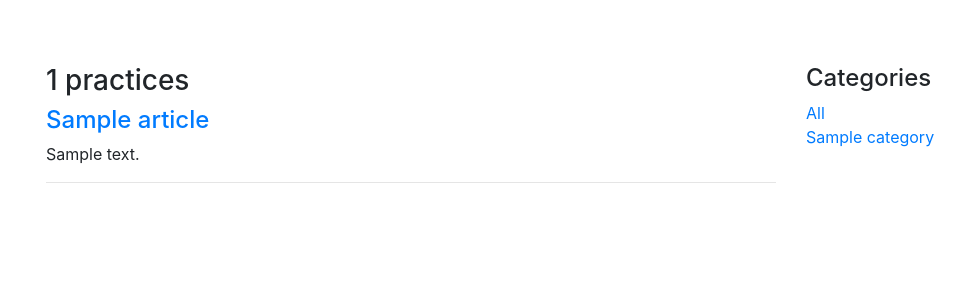
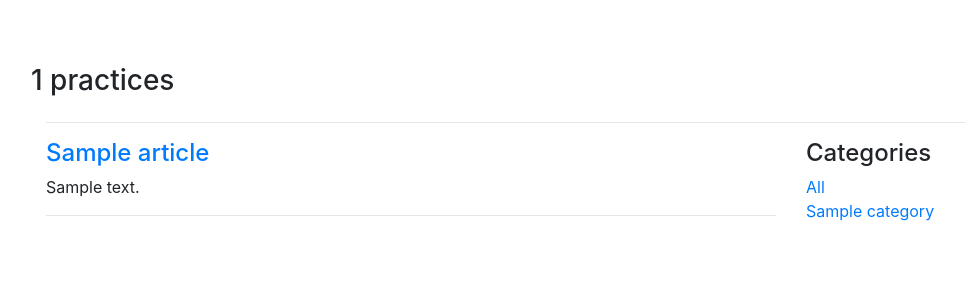
Before and after one commit to Dev-Badr/freeLearnAcademy, a Django app: template templates/track/practice_list.html in a window 1280 px wide. Shown: the part 56-356 px from the top of the page, without its empty margins (39-1004 px from the left). Run offline with Django 3.2, Linux system fonts and the light colour scheme; the template is opened without the code that fills it: most values are stand-ins (such as "Sample title", 1, 10 or a date in 2020); parts of the project's set-up code (start-up, migrations or seed data) failed here and were passed over; some libraries are stand-ins or nearby versions.

Commit message:
Change the practice page layout.

```diff
--- a/templates/track/practice_list.html
+++ b/templates/track/practice_list.html
@@ -6,13 +6,19 @@
 {% endblock %}
 
 {% block content %}
+
 	<div class="row">
-		<div class="col-md-8">
 		{% if not category %}
 			<h3>Learn with {% total_practices %} practices</h3>
 		{% else %}
 			<h3>{{ category.practices.count }} practices</h3>
 		{% endif %}
+	</div>
+	<hr>
+
+	<div class="row">
+
+		<div class="col-md-8">
 
 		{% for practice in my_object_list %}
 
```
